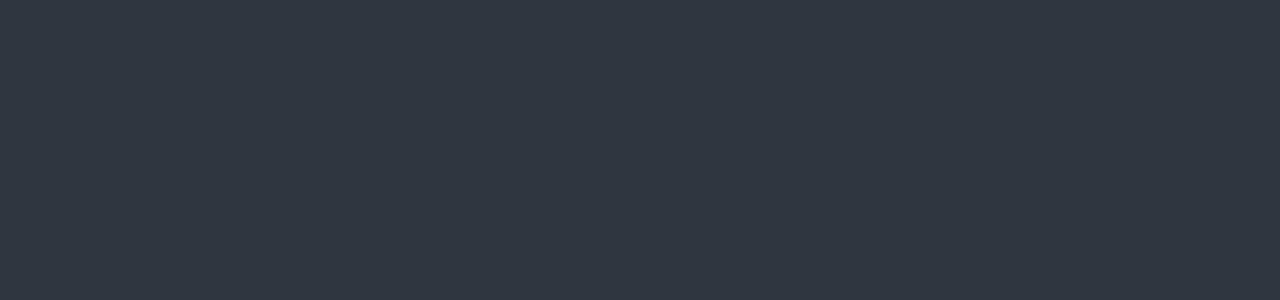
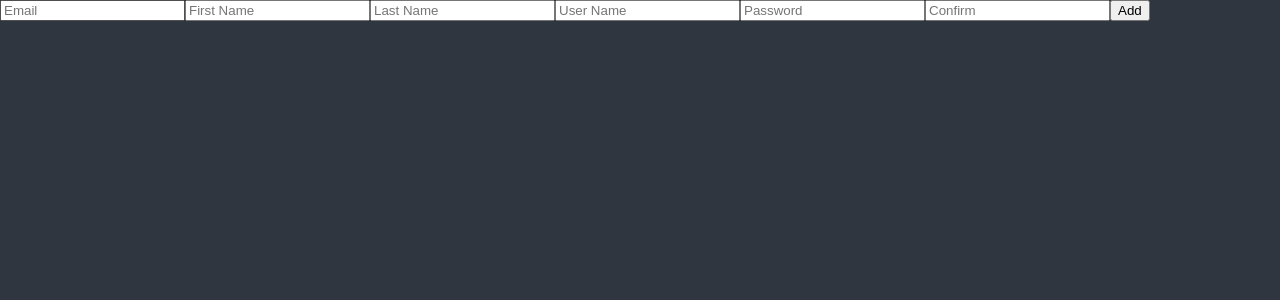
Before and after one commit to RJ-Stony/react-master, a React (Create React App) app: page / in a window 1280 px wide. Shown: the top 300 px of the page. Built offline with nearby package versions, Linux system fonts and the light colour scheme.

Commit message:
Feat: react-hook-form

```diff
--- a/package.json
+++ b/package.json
@@ -16,6 +16,7 @@
     "react-dom": "^18.2.0",
     "react-helmet": "^6.1.0",
     "react-helmet-async": "^2.0.4",
+    "react-hook-form": "^7.49.3",
     "react-query": "^3.39.3",
     "react-router-dom": "^6.21.1",
     "react-scripts": "5.0.1",
--- a/src/App.tsx
+++ b/src/App.tsx
@@ -1,9 +1,11 @@
 import { createGlobalStyle } from "styled-components";
+import ToDoList from "./ToDoList";
 
 function App() {
   return (
     <>
       <GlobalStyle />
+      <ToDoList />
     </>
   );
 }
--- /dev/null
+++ b/src/ToDoList.tsx
@@ -0,0 +1,21 @@
+import { useForm } from "react-hook-form";
+
+function ToDoList() {
+  const { register, watch } = useForm();
+  console.log(watch());
+  return (
+    <div>
+      <form>
+        <input {...register("Email")} placeholder="Email" />
+        <input {...register("firstName")} placeholder="First Name" />
+        <input {...register("lastName")} placeholder="Last Name" />
+        <input {...register("userName")} placeholder="User Name" />
+        <input {...register("password")} placeholder="Password" />
+        <input {...register("confirm")} placeholder="Confirm" />
+        <button>Add</button>
+      </form>
+    </div>
+  );
+}
+
+export default ToDoList;
```
Also changed, not shown: 1 other file (tests, documents, lock files or other folders).
